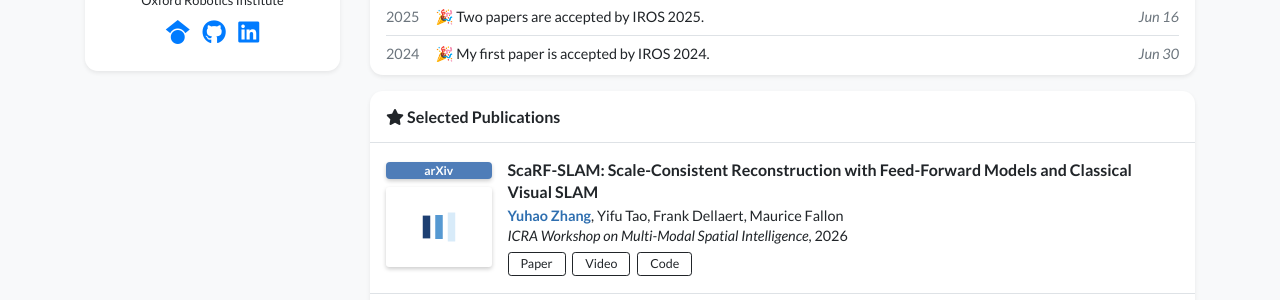
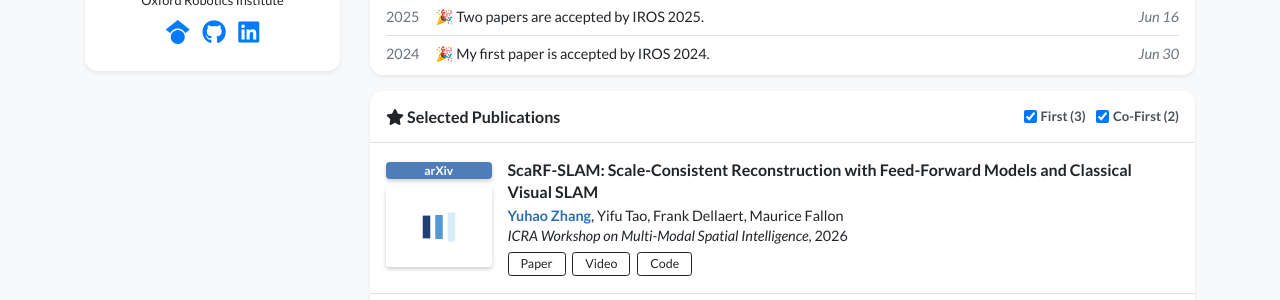
Before and after one commit to yuhaozhang7/yuhaozhang7.github.io, a Jekyll site: the page built from index.html, in a window 1280 px wide and 1400 px high, scrolled down 695 px. Shown: the part 330-630 px from the top of the window. Built offline with Jekyll 4.4.1, drawn with Linux system fonts in a browser that asks for light colours; nearby versions of some CDN libraries; comment, search, counter and statistics services are not loaded; a style sheet for code colours, icons or effects is not loaded.

Commit message:
Add selection

```diff
--- a/_includes/widgets/publication_card.html
+++ b/_includes/widgets/publication_card.html
@@ -1,10 +1,54 @@
 {% assign publications = include.publications %}
-<div class="my-3 p-0 bg-white shadow-sm rounded-xl">
-    <h6 class="border-bottom border-gray p-3 mb-0">
-        {% if include.title %}{{ include.title }}{% else %}<i class="fas fa-star"></i> Selected Recent Publications{% endif %}
+{% assign primary_author = site.data.profile.primary_name | strip %}
+{% assign first_count = 0 %}
+{% assign co_first_count = 0 %}
+{% for item in publications %}
+    {% assign publication_role = "other" %}
+    {% assign first_author = item.authors | first | strip %}
+    {% assign normalized_first_author = first_author | replace: "#*", "" | replace: "*#", "" | replace: "*", "" | replace: "#", "" | strip %}
+    {% for author in item.authors %}
+        {% assign author_text = author | strip %}
+        {% assign normalized_author = author_text | replace: "#*", "" | replace: "*#", "" | replace: "*", "" | replace: "#", "" | strip %}
+        {% if normalized_author == primary_author and author_text contains "*" %}
+            {% assign publication_role = "co-first" %}
+        {% endif %}
+    {% endfor %}
+    {% if publication_role == "co-first" %}
+        {% assign co_first_count = co_first_count | plus: 1 %}
+    {% elsif normalized_first_author == primary_author %}
+        {% assign publication_role = "first" %}
+        {% assign first_count = first_count | plus: 1 %}
+    {% endif %}
+{% endfor %}
+<div class="publication-card my-3 p-0 bg-white shadow-sm rounded-xl" data-publication-filter-card>
+    <h6 class="publication-card-header border-bottom border-gray p-3 mb-0">
+        <span>{% if include.title %}{{ include.title }}{% else %}<i class="fas fa-star"></i> Selected Recent Publications{% endif %}</span>
+        <span class="publication-author-filters" aria-label="Publication author filters">
+            <label class="publication-author-filter mb-0">
+                <input type="checkbox" data-publication-author-filter="first" checked>
+                <span>First ({{ first_count }})</span>
+            </label>
+            <label class="publication-author-filter mb-0">
+                <input type="checkbox" data-publication-author-filter="co-first" checked>
+                <span>Co-First ({{ co_first_count }})</span>
+            </label>
+        </span>
     </h6>
     {% for item in publications limit:include.limit %}
-        {% include widgets/publication_item.html item=item first=false last=false %}
+        {% assign publication_role = "other" %}
+        {% assign first_author = item.authors | first | strip %}
+        {% assign normalized_first_author = first_author | replace: "#*", "" | replace: "*#", "" | replace: "*", "" | replace: "#", "" | strip %}
+        {% for author in item.authors %}
+            {% assign author_text = author | strip %}
+            {% assign normalized_author = author_text | replace: "#*", "" | replace: "*#", "" | replace: "*", "" | replace: "#", "" | strip %}
+            {% if normalized_author == primary_author and author_text contains "*" %}
+                {% assign publication_role = "co-first" %}
+            {% endif %}
+        {% endfor %}
+        {% if publication_role != "co-first" and normalized_first_author == primary_author %}
+            {% assign publication_role = "first" %}
+        {% endif %}
+        {% include widgets/publication_item.html item=item first=false last=false author_role=publication_role %}
     {% endfor %}
     <h6 class="d-block p-3 mt-0 text-right">
         <a href="{{ 'publications' | relative_url }}">All publications <i class="fas fa-angle-double-right"></i></a>
--- a/_includes/widgets/publication_item.html
+++ b/_includes/widgets/publication_item.html
@@ -1,5 +1,5 @@
 {% assign item = include.item %}
-<div class="d-none d-md-block">
+<div class="publication-item d-none d-md-block" data-publication-author-role="{{ include.author_role | default: 'other' }}">
     <div class="row no-gutters {% unless include.hide_bottom_border %}border-bottom{% endunless %} border-gray">
         <div class="col-md-3 col-xl-2 mb-md-0 p-md-3">
             {%- if item.abbr -%}
@@ -37,7 +37,7 @@
     </div>
 </div>
 
-<div class="row no-gutters d-md-none {% unless include.hide_bottom_border %}border-bottom{% endunless %} border-gray {% if include.first %}rounded-xl-top{% endif %} {% if include.last %}rounded-xl-bottom{% endif %} {% if item.cover %}lazy{% endif %}" data-src="{{ item.cover | relative_url }}">
+<div class="publication-item row no-gutters d-md-none {% unless include.hide_bottom_border %}border-bottom{% endunless %} border-gray {% if include.first %}rounded-xl-top{% endif %} {% if include.last %}rounded-xl-bottom{% endif %} {% if item.cover %}lazy{% endif %}" data-publication-author-role="{{ include.author_role | default: 'other' }}" data-src="{{ item.cover | relative_url }}">
     <div class="w-100 {% if include.first %}rounded-xl-top{% endif %} {% if include.last %}rounded-xl-bottom{% endif %}" style="background-color: rgba(255,255,255,0.9);">
         <div class="d-flex align-items-start flex-column py-3 px-4">
             <div class="mb-auto"></div>
--- a/assets/css/global.css
+++ b/assets/css/global.css
@@ -106,6 +106,41 @@ div.lazy {
 
 .publication-preview-shadow {
     box-shadow: 0 0.125rem 0.25rem rgba(0, 0, 0, 0.2);
+}
+
+.publication-card-header {
+    align-items: center;
+    display: flex;
+    gap: 0.75rem;
+    justify-content: space-between;
+}
+
+.publication-author-filters {
+    align-items: center;
+    display: inline-flex;
+    flex-wrap: wrap;
+    gap: 0.65rem;
+}
+
+.publication-author-filter {
+    align-items: center;
+    color: #495057;
+    cursor: pointer;
+    display: inline-flex;
+    font-size: 0.82rem;
+    font-weight: 700;
+    gap: 0.25rem;
+    line-height: 1.2;
+    white-space: nowrap;
+}
+
+.publication-author-filter input {
+    cursor: pointer;
+    margin: 0;
+}
+
+.publication-item.is-publication-filter-hidden {
+    display: none !important;
 }
 
 .publication-title {
--- a/assets/js/common.js
+++ b/assets/js/common.js
@@ -21,10 +21,46 @@ $(function () {
         }
     }
 
-    $('img.lazy, div.lazy:not(.always-load)').Lazy({visibleOnly: true, ...lazyLoadOptions});
-    $('div.lazy.always-load').Lazy({visibleOnly: false, ...lazyLoadOptions});
+    var updatePublicationFilters = function ($card) {
+        var showFirst = $card.find('[data-publication-author-filter="first"]').prop('checked');
+        var showCoFirst = $card.find('[data-publication-author-filter="co-first"]').prop('checked');
+        var hasActiveAuthorFilter = showFirst || showCoFirst;
 
-    $('[data-toggle="tooltip"]').tooltip()
+        $card.find('[data-publication-author-role]').each(function () {
+            var $publication = $(this);
+            var role = $publication.data('publication-author-role');
+            var isVisible = true;
+
+            if (!hasActiveAuthorFilter) {
+                isVisible = true;
+            } else if (role === 'first') {
+                isVisible = showFirst;
+            } else if (role === 'co-first') {
+                isVisible = showCoFirst;
+            } else {
+                isVisible = false;
+            }
+
+            $publication.toggleClass('is-publication-filter-hidden', !isVisible);
+        });
+    };
+
+    $('[data-publication-filter-card]').each(function () {
+        updatePublicationFilters($(this));
+    });
+
+    $('[data-publication-author-filter]').on('change', function () {
+        updatePublicationFilters($(this).closest('[data-publication-filter-card]'));
+    });
+
+    if ($.fn.Lazy) {
+        $('img.lazy, div.lazy:not(.always-load)').Lazy({visibleOnly: true, ...lazyLoadOptions});
+        $('div.lazy.always-load').Lazy({visibleOnly: false, ...lazyLoadOptions});
+    }
+
+    if ($.fn.tooltip) {
+        $('[data-toggle="tooltip"]').tooltip();
+    }
 
     var $profilePortraits = $('.profile-portrait-toggle');
     if ($profilePortraits.length) {
```
